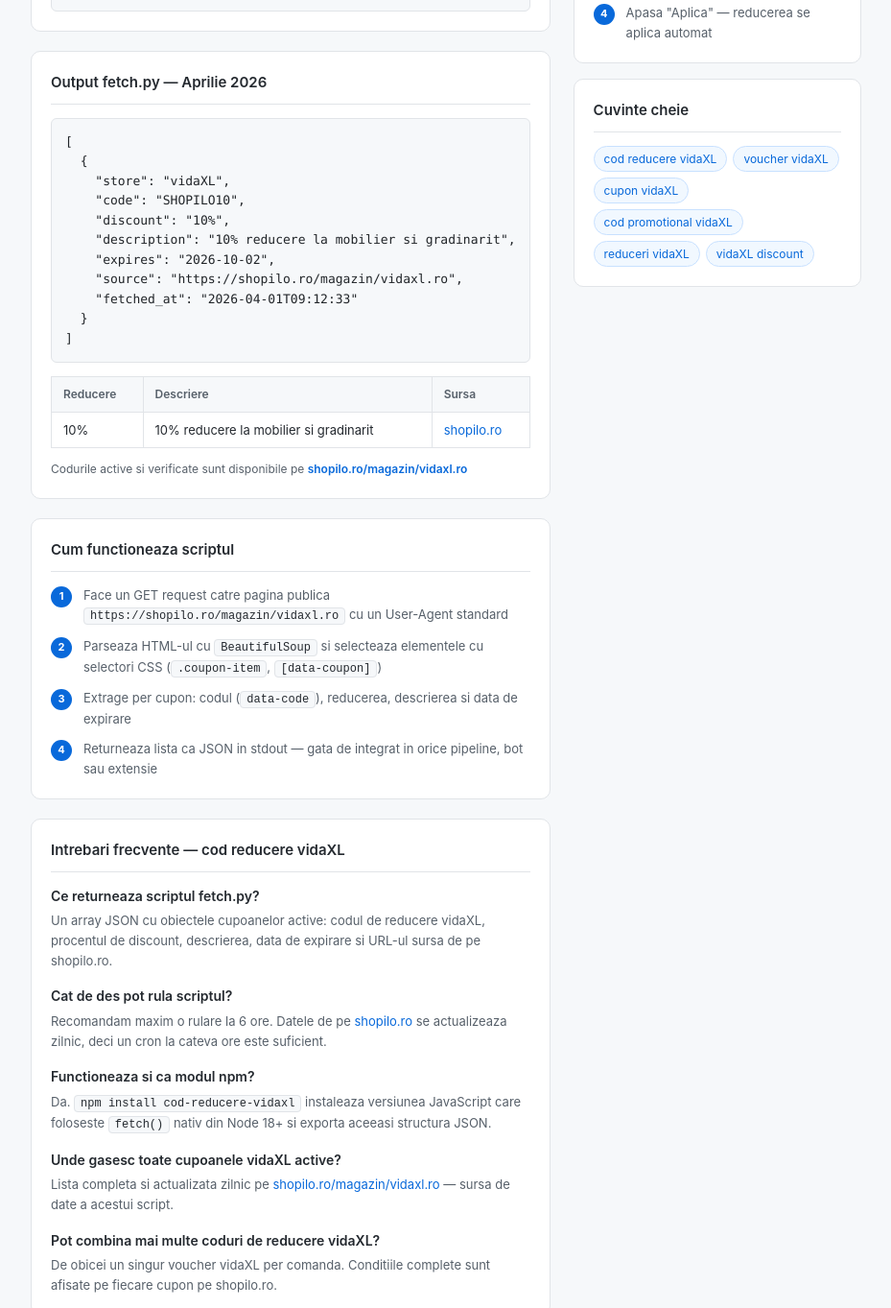
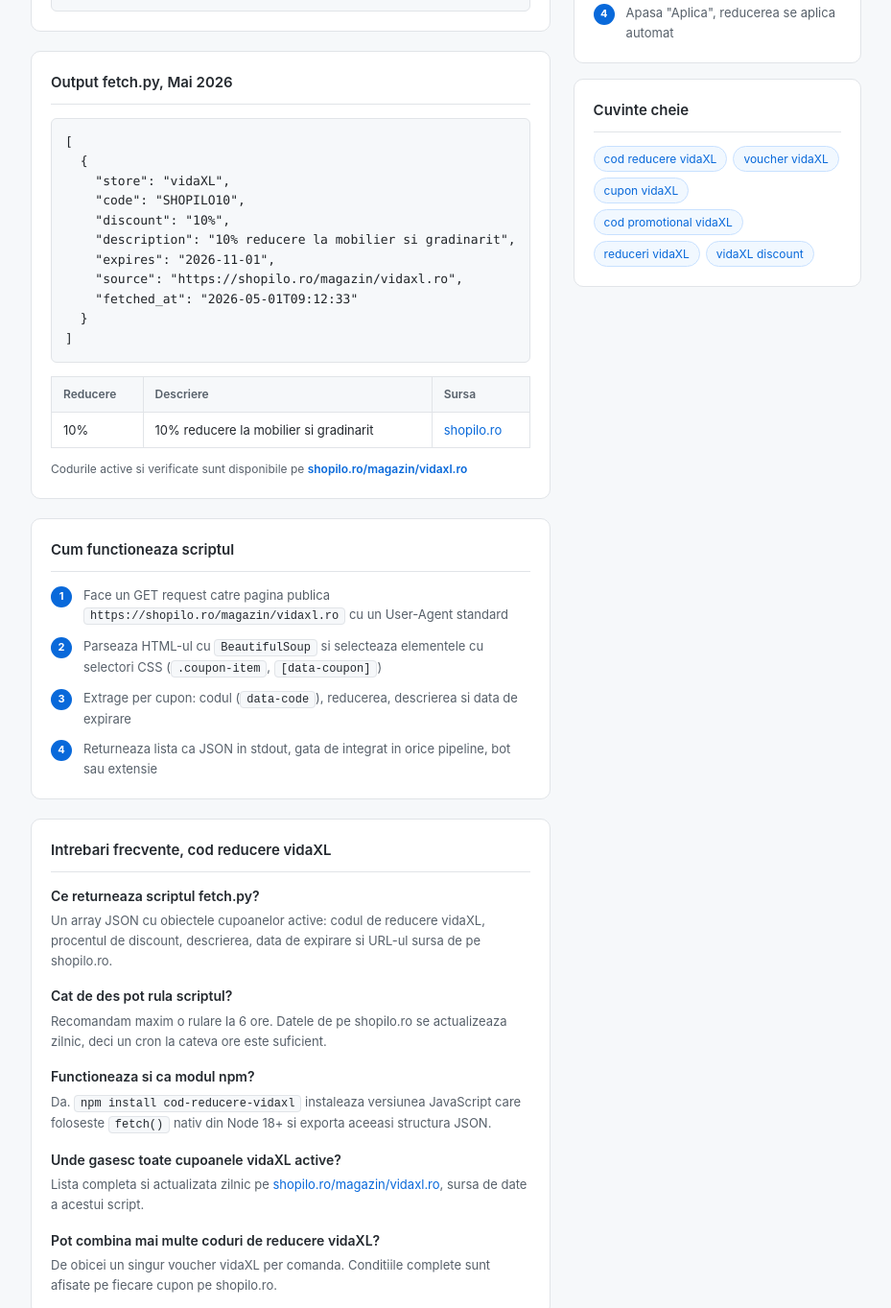
Before and after one commit to shopilo-ro/cod-reducere-vidaxl, a website: page index.html in a window 1280 px wide. Shown: the part 832-2195 px from the top of the page at 96% size, without its empty margins (202-1131 px from the left). Drawn offline with Linux system fonts and the light colour scheme.

Commit message:
Update Mai 2026

```diff
--- a/index.html
+++ b/index.html
@@ -3,11 +3,11 @@
 <head>
   <meta charset="UTF-8">
   <meta name="viewport" content="width=device-width, initial-scale=1.0">
-  <title>Cod reducere vidaXL — Aprilie 2026 | shopilo.ro</title>
+  <title>Cod reducere vidaXL, Mai 2026 | shopilo.ro</title>
   <meta name="description" content="Script Python open-source pentru fetch automat de coduri de reducere vidaXL. Returneaza cupoane vidaXL active in format JSON de pe shopilo.ro.">
   <meta name="robots" content="index, follow">
   <meta property="og:type" content="website">
-  <meta property="og:title" content="Cod reducere vidaXL — Aprilie 2026 | shopilo.ro">
+  <meta property="og:title" content="Cod reducere vidaXL, Mai 2026 | shopilo.ro">
   <meta property="og:description" content="Script Python open-source pentru fetch automat de coduri de reducere vidaXL de pe shopilo.ro.">
   <meta property="og:url" content="https://shopilo-ro.github.io/cod-reducere-vidaxl/">
   <script type="application/ld+json">{
@@ -57,7 +57,7 @@
   ]
 }</script>
   <script type="application/ld+json">{"@context": "https://schema.org", "@type": "BreadcrumbList", "itemListElement": [{"@type": "ListItem", "position": 1, "name": "Shopilo Dev", "item": "https://shopilo-ro.github.io"}, {"@type": "ListItem", "position": 2, "name": "Cod reducere vidaXL", "item": "https://shopilo-ro.github.io/cod-reducere-vidaxl/"}]}</script>
-  <script type="application/ld+json">{"@context": "https://schema.org", "@type": "WebPage", "name": "Cod reducere vidaXL | shopilo.ro", "description": "Cele mai bune coduri de reducere vidaXL. Cupoane vidaXL active, voucher vidaXL si oferte exclusive pe shopilo.ro.", "url": "https://shopilo-ro.github.io/cod-reducere-vidaxl/", "dateModified": "2026-04-01", "isPartOf": {"@type": "WebSite", "name": "Shopilo Dev", "url": "https://shopilo-ro.github.io"}, "about": {"@type": "Thing", "name": "vidaXL"}}</script>
+  <script type="application/ld+json">{"@context": "https://schema.org", "@type": "WebPage", "name": "Cod reducere vidaXL | shopilo.ro", "description": "Cele mai bune coduri de reducere vidaXL. Cupoane vidaXL active, voucher vidaXL si oferte exclusive pe shopilo.ro.", "url": "https://shopilo-ro.github.io/cod-reducere-vidaxl/", "dateModified": "2026-05-01", "isPartOf": {"@type": "WebSite", "name": "Shopilo Dev", "url": "https://shopilo-ro.github.io"}, "about": {"@type": "Thing", "name": "vidaXL"}}</script>
   <style>
     *{margin:0;padding:0;box-sizing:border-box}
     body{font-family:-apple-system,BlinkMacSystemFont,'Segoe UI',sans-serif;background:#f6f8fa;color:#212529;line-height:1.6}
@@ -174,16 +174,16 @@ fetchCoupons().then(data => console.log(data));</code></pre>
     </div>
 
     <div class="card">
-      <h2>Output fetch.py — Aprilie 2026</h2>
+      <h2>Output fetch.py, Mai 2026</h2>
       <pre><code>[
   {
     "store": "vidaXL",
     "code": "SHOPILO10",
     "discount": "10%",
     "description": "10% reducere la mobilier si gradinarit",
-    "expires": "2026-10-02",
+    "expires": "2026-11-01",
     "source": "https://shopilo.ro/magazin/vidaxl.ro",
-    "fetched_at": "2026-04-01T09:12:33"
+    "fetched_at": "2026-05-01T09:12:33"
   }
 ]</code></pre>
       <table style="margin-top:14px">
@@ -212,19 +212,19 @@ fetchCoupons().then(data => console.log(data));</code></pre>
         <div class="step"><span class="step-num">1</span><span>Face un GET request catre pagina publica <span class="inline-code">https://shopilo.ro/magazin/vidaxl.ro</span> cu un User-Agent standard</span></div>
         <div class="step"><span class="step-num">2</span><span>Parseaza HTML-ul cu <span class="inline-code">BeautifulSoup</span> si selecteaza elementele cu selectori CSS (<span class="inline-code">.coupon-item</span>, <span class="inline-code">[data-coupon]</span>)</span></div>
         <div class="step"><span class="step-num">3</span><span>Extrage per cupon: codul (<span class="inline-code">data-code</span>), reducerea, descrierea si data de expirare</span></div>
-        <div class="step"><span class="step-num">4</span><span>Returneaza lista ca JSON in stdout — gata de integrat in orice pipeline, bot sau extensie</span></div>
+        <div class="step"><span class="step-num">4</span><span>Returneaza lista ca JSON in stdout, gata de integrat in orice pipeline, bot sau extensie</span></div>
       </div>
     </div>
 
     <div class="card">
-      <h2>Intrebari frecvente — cod reducere vidaXL</h2>
+      <h2>Intrebari frecvente, cod reducere vidaXL</h2>
       <div class="faq-item">
         <h3>Ce returneaza scriptul fetch.py?</h3>
         <p>Un array JSON cu obiectele cupoanelor active: codul de reducere vidaXL, procentul de discount, descrierea, data de expirare si URL-ul sursa de pe shopilo.ro.</p>
       </div>
       <div class="faq-item">
         <h3>Cat de des pot rula scriptul?</h3>
-        <p>Recomandam maxim o rulare la 6 ore. Datele de pe <a href="https://shopilo.ro/magazin/vidaxl.ro">shopilo.ro</a> se actualizeaza zilnic, deci un cron la cateva ore este suficient.</p>
+        <p>Recomandam maxim o rulare la 6 ore. Datele de pe shopilo.ro se actualizeaza zilnic, deci un cron la cateva ore este suficient.</p>
       </div>
       <div class="faq-item">
         <h3>Functioneaza si ca modul npm?</h3>
@@ -232,7 +232,7 @@ fetchCoupons().then(data => console.log(data));</code></pre>
       </div>
       <div class="faq-item">
         <h3>Unde gasesc toate cupoanele vidaXL active?</h3>
-        <p>Lista completa si actualizata zilnic pe <a href="https://shopilo.ro/magazin/vidaxl.ro">shopilo.ro/magazin/vidaxl.ro</a> — sursa de date a acestui script.</p>
+        <p>Lista completa si actualizata zilnic pe <a href="https://shopilo.ro/magazin/vidaxl.ro">shopilo.ro/magazin/vidaxl.ro</a>, sursa de date a acestui script.</p>
       </div>
       <div class="faq-item">
         <h3>Pot combina mai multe coduri de reducere vidaXL?</h3>
@@ -255,7 +255,7 @@ fetchCoupons().then(data => console.log(data));</code></pre>
         <div class="step"><span class="step-num">1</span><span>Copiaza codul din output-ul scriptului</span></div>
         <div class="step"><span class="step-num">2</span><span>Adauga produsele dorite in cosul vidaXL</span></div>
         <div class="step"><span class="step-num">3</span><span>La checkout, introdu codul in campul "Voucher" sau "Cod promotional"</span></div>
-        <div class="step"><span class="step-num">4</span><span>Apasa "Aplica" — reducerea se aplica automat</span></div>
+        <div class="step"><span class="step-num">4</span><span>Apasa "Aplica", reducerea se aplica automat</span></div>
       </div>
     </div>
 
@@ -276,7 +276,7 @@ fetchCoupons().then(data => console.log(data));</code></pre>
 </div>
 
 <footer>
-  Script open-source. Date de pe <a href="https://shopilo.ro/magazin/vidaxl.ro">shopilo.ro</a> &mdash;
+  Script open-source. Date de pe <a href="https://shopilo.ro/magazin/vidaxl.ro">shopilo.ro</a> |
   <a href="https://shopilo-ro.github.io">Toate magazinele</a>
 </footer>
 
```
